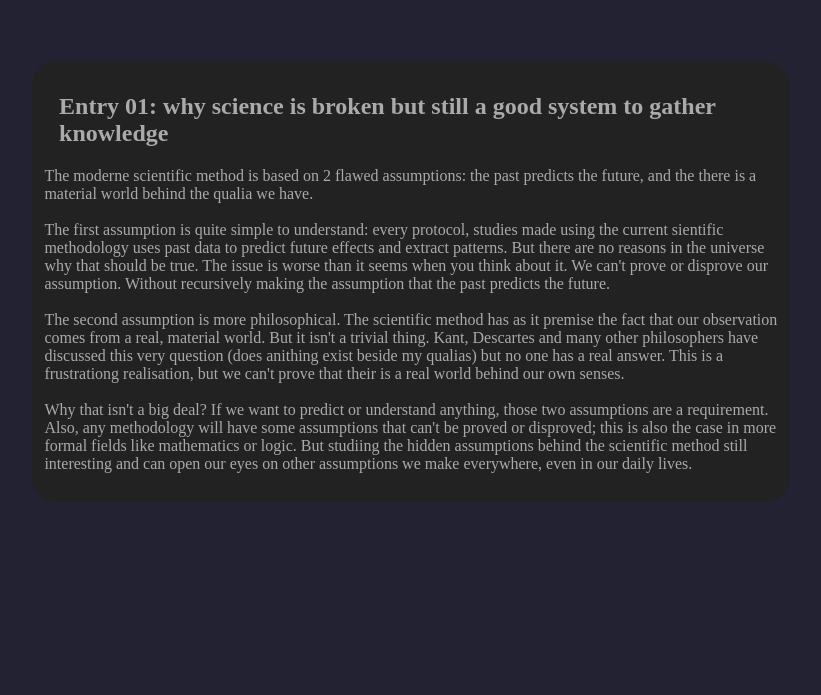
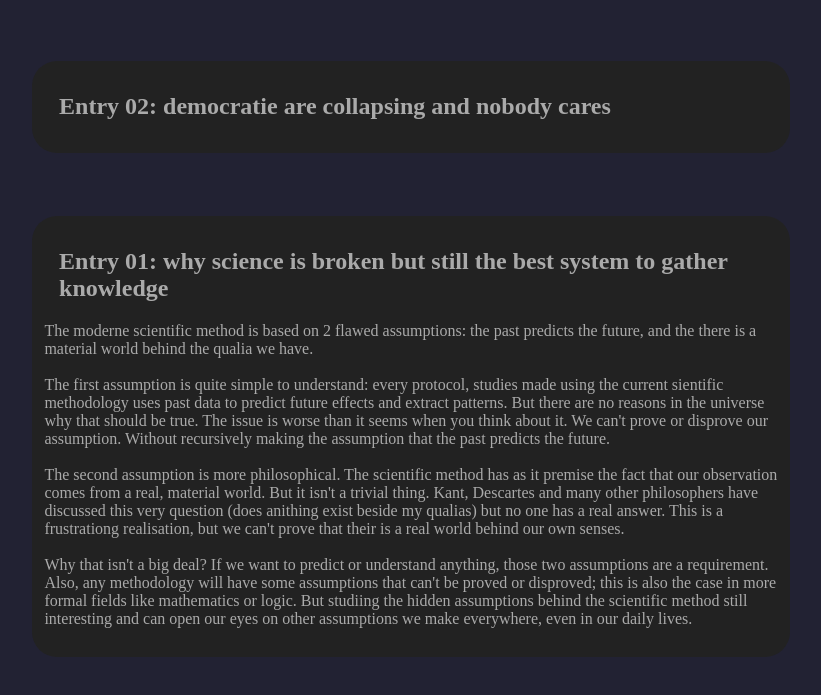
Before and after one commit to ArisuInTheWired/ArisuInTheWired.github.io, a plain HTML site: page blog.html in a window 1280 px wide. Shown: the part 61-756 px from the top of the page, without its empty margins (229-1050 px from the left). Drawn offline with Linux system fonts and the light colour scheme.

Commit message:
try to push with secondary account

```diff
--- a/blog.html
+++ b/blog.html
@@ -16,7 +16,20 @@
 
         <div id="ltree" class="box">
             <h2 id="ltree_title">
-                Entry 01: why science is broken but still a good system to gather knowledge
+                Entry 02: democratie are collapsing and nobody cares
+            </h2>
+
+            <p>
+
+            </p>
+
+        </div>
+
+
+
+        <div id="ltree" class="box">
+            <h2 id="ltree_title">
+                Entry 01: why science is broken but still the best system to gather knowledge
             </h2>
 
 
```
